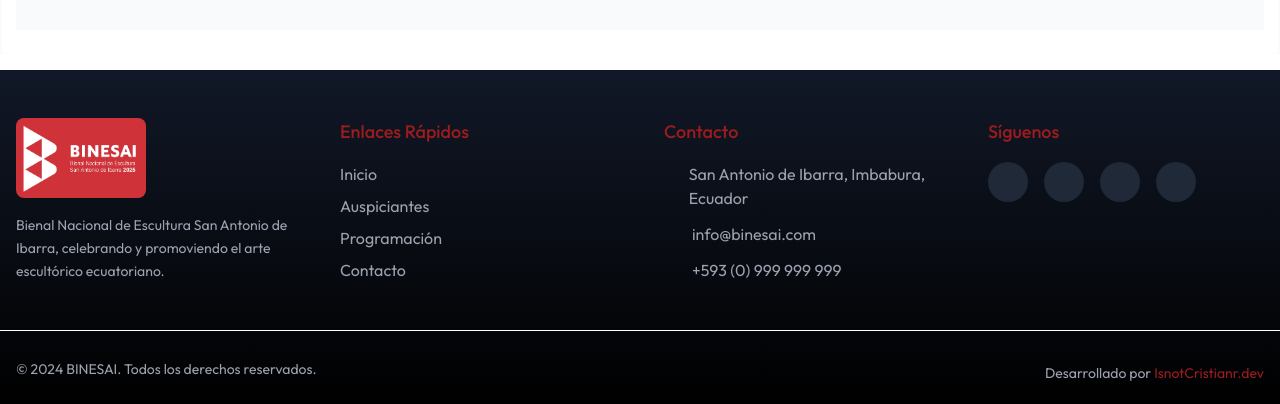
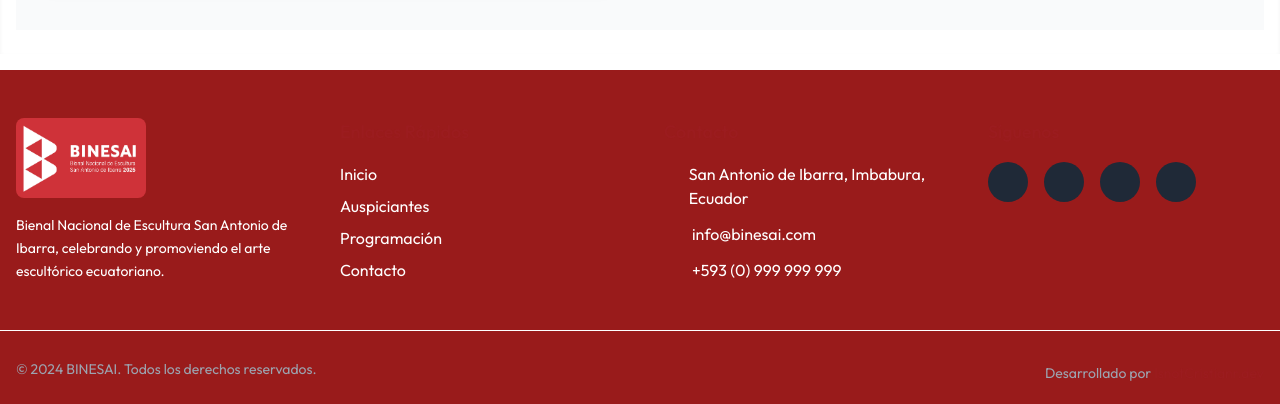
Before and after one commit to Isnotcristhianr/binesai, a Vue app: page /contacto in a window 1280 px wide. Shown: the part 1208-1612 px from the top of the page. Built offline with nearby package versions, Linux system fonts and the light colour scheme; some icons are missing; what vue3-marquee would draw is missing.

Commit message:
Actualiza el diseño del footer y la navbar, cambiando colores y textos para mejorar la coherencia visual. Se modifica el título en ParticipantesView.vue para reflejar mejor el contenido, pasando de "Artistas Seleccionados" a "Artistas Participantes".

```diff
--- a/src/components/structure/footer.vue
+++ b/src/components/structure/footer.vue
@@ -23,7 +23,7 @@ const contacto = {
 </script>
 
 <template>
-  <footer class="bg-gradient-to-b from-gray-900 to-black text-white">
+  <footer class="bg-red-800 text-white">
     <!-- Contenido principal del footer -->
     <div class="max-w-7xl mx-auto px-4 sm:px-6 lg:px-8 py-12">
       <div class="grid grid-cols-1 md:grid-cols-2 lg:grid-cols-4 gap-8 lg:gap-12">
@@ -34,7 +34,7 @@ const contacto = {
             alt="Logo BINESAI"
             class="h-20 rounded-lg"
           />
-          <p class="text-gray-400 text-sm leading-relaxed">
+          <p class="text-sm leading-relaxed">
             Bienal Nacional de Escultura San Antonio de Ibarra, celebrando y promoviendo el arte escultórico ecuatoriano.
           </p>
         </div>
@@ -46,7 +46,7 @@ const contacto = {
             <li v-for="enlace in enlaces" :key="enlace.ruta">
               <router-link
                 :to="enlace.ruta"
-                class="text-gray-400 hover:text-white transition-colors duration-300"
+                class=" hover:text-white transition-colors duration-300"
               >
                 {{ enlace.texto }}
               </router-link>
@@ -57,7 +57,7 @@ const contacto = {
         <!-- Información de contacto -->
         <div>
           <h3 class="text-lg font-medium text-[#9B1C1F] mb-4">Contacto</h3>
-          <ul class="space-y-3 text-gray-400">
+          <ul class="space-y-3">
             <li class="flex items-start">
               <Icon icon="mdi:map-marker" class="w-5 h-5 mt-1 mr-2 text-[#9B1C1F]" />
               <span>{{ contacto.direccion }}</span>
--- a/src/components/structure/navbar.vue
+++ b/src/components/structure/navbar.vue
@@ -2,14 +2,13 @@
 // Vue
 import { ref } from "vue";
 import { Icon } from "@iconify/vue";
-
 const isOpen = ref(false);
 const menuItems = [
-  { to: '/', text: 'Inicio' },
-  { to: '/auspiciantes', text: 'Auspiciantes' },
-  { to: '/participantes', text: 'Participantes' },
+  { to: '/', text: 'Acerca de la 8va Binesai' },
+  { to: '/participantes', text: 'Artistas Participantes' },
   { to: '/programacion', text: 'Programación' },
   { to: '/contacto', text: 'Contacto' },
+  { to: '/auspiciantes', text: 'Auspiciantes' },
 ];
 
 const toggleMenu = () => {
@@ -38,9 +37,9 @@ const toggleMenu = () => {
 
           <!-- Logo centrado -->
           <div class="absolute left-1/2 transform -translate-x-1/2">
-            <span class="text-2xl font-light tracking-[0.2em] text-gray-900">
+            <router-link to="/" class="text-2xl font-light tracking-[0.2em] text-gray-900">
               BINESAI
-            </span>
+            </router-link>
           </div>
 
           <!-- Elemento fantasma para mantener el espaciado -->
--- a/src/views/ParticipantesView.vue
+++ b/src/views/ParticipantesView.vue
@@ -4,7 +4,7 @@
       <!-- Vista de Lista -->
       <div v-if="!participanteSeleccionado" class="space-y-12">
         <div class="text-center">
-          <h1 class="text-4xl font-light text-gray-900 mb-4">Artistas Seleccionados</h1>
+          <h1 class="text-4xl font-light text-gray-900 mb-4">Artistas Participantes</h1>
           <p class="text-lg text-gray-500 max-w-2xl mx-auto">Descubre las obras y trayectorias de nuestros talentosos artistas participantes</p>
         </div>
 
```
